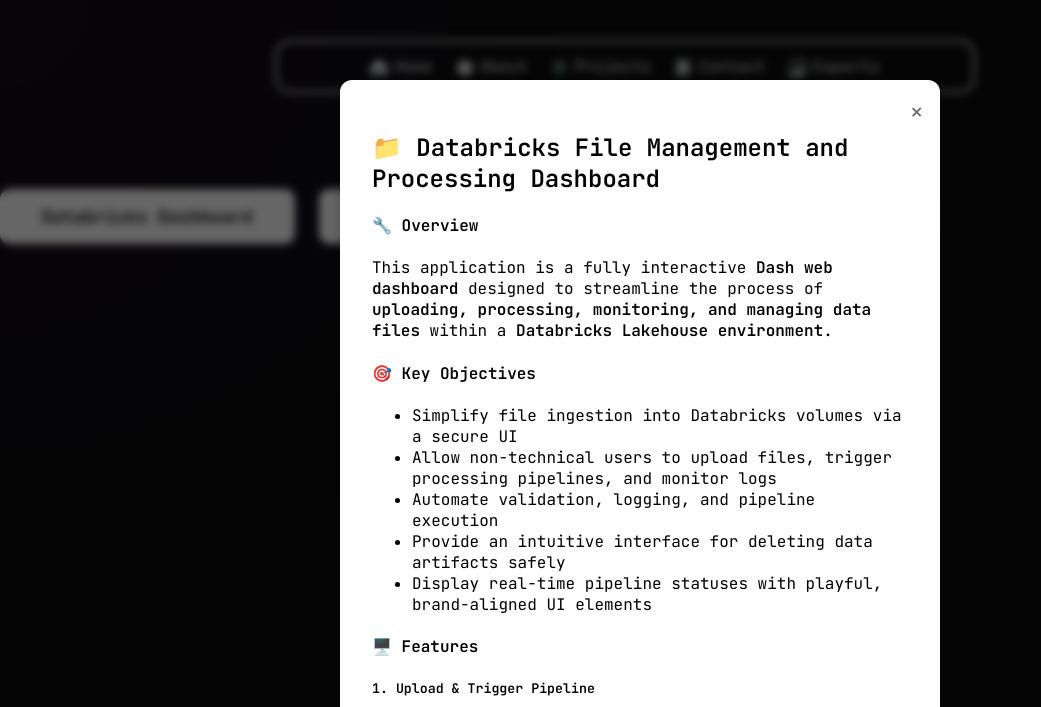
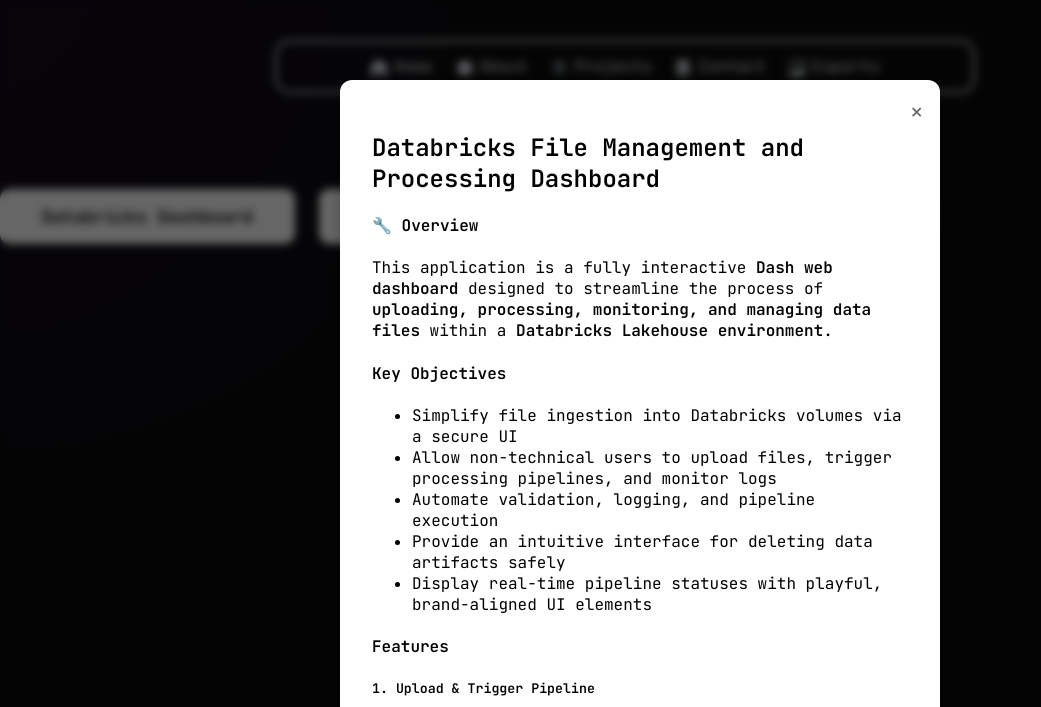
Before and after one commit to NathanKropiewnicki/My-Portfolio, a plain HTML site: page projects.html in a window 1280 px wide. Both pictures are taken after a click on the element "Databricks Dashboard". Shown: the top 707 px of the page, without its empty margins (0-1041 px from the left). Drawn offline with Linux system fonts and the light colour scheme.

Commit message:
Update projects.html

```diff
--- a/projects.html
+++ b/projects.html
@@ -60,8 +60,8 @@
       border-radius: 12px;
       max-width: 600px;
       width: 90%;
-      max-height: 80vh; /* 👈 Limits modal height */
-      overflow-y: auto;  /* 👈 Enables scrolling if content is too tall */
+      max-height: 80vh;
+      overflow-y: auto;
       box-shadow: 0 5px 15px rgba(0, 0, 0, 0.25);
       font-family: 'JetBrains Mono', monospace;
       position: relative;
@@ -119,7 +119,7 @@
     <h1>My Projects</h1>
 
     <div class="grid">
-      <div class="project" onclick="openModal('📁 Databricks File Management and Processing Dashboard', databricksModalContent)">
+      <div class="project" onclick="openModal('Databricks File Management and Processing Dashboard', databricksModalContent)">
         <h2>Databricks Dashboard</h2>
       </div>
 
@@ -170,7 +170,7 @@
       <strong>Databricks Lakehouse environment</strong>.
     </p>
 
-    <h4>🎯 Key Objectives</h4>
+    <h4>Key Objectives</h4>
     <ul>
       <li>Simplify file ingestion into Databricks volumes via a secure UI</li>
       <li>Allow non-technical users to upload files, trigger processing pipelines, and monitor logs</li>
@@ -179,7 +179,7 @@
       <li>Display real-time pipeline statuses with playful, brand-aligned UI elements</li>
     </ul>
 
-    <h4>🖥️ Features</h4>
+    <h4>Features</h4>
     <h5>1. Upload & Trigger Pipeline</h5>
     <ul>
       <li>Select from multiple <strong>document types</strong>, each mapped to a configured Databricks volume path</li>
@@ -218,7 +218,7 @@
       <li>“I Need Help” button available in the delete tab for direct access</li>
     </ul>
 
-    <h4>🧠 Technical Highlights</h4>
+    <h4>Technical Highlights</h4>
     <ul>
       <li><strong>Dash + Dash Bootstrap Components (DBC)</strong> for layout, styling, and responsive design</li>
       <li><strong>Stateful app logic</strong> handled via <code>@callback</code> and <code>dcc.Store</code> components</li>
@@ -227,7 +227,7 @@
       <li><strong>Config-driven setup</strong> powered by <code>app.yaml</code></li>
     </ul>
 
-    <h4>🧑‍💻 Role & Responsibilities</h4>
+    <h4>Role & Responsibilities</h4>
     <ul>
       <li>Designed and implemented the full-stack Dash application architecture</li>
       <li>Developed custom data classes and caching systems</li>
@@ -236,7 +236,7 @@
       <li>Ensured modular design with reusable components</li>
     </ul>
 
-    <h4>🚀 Outcomes</h4>
+    <h4>Outcomes</h4>
     <ul>
       <li>Empowered users to manage workflows without needing Databricks access</li>
       <li>Eliminated the need for manual notebook execution or CLI commands</li>
@@ -244,7 +244,7 @@
       <li>Delivered a production-ready, highly maintainable solution</li>
     </ul>
 
-    <h4>🔗 Technologies Used</h4>
+    <h4>Technologies Used</h4>
     <ul>
       <li>Python 3</li>
       <li>Dash (by Plotly)</li>
```
